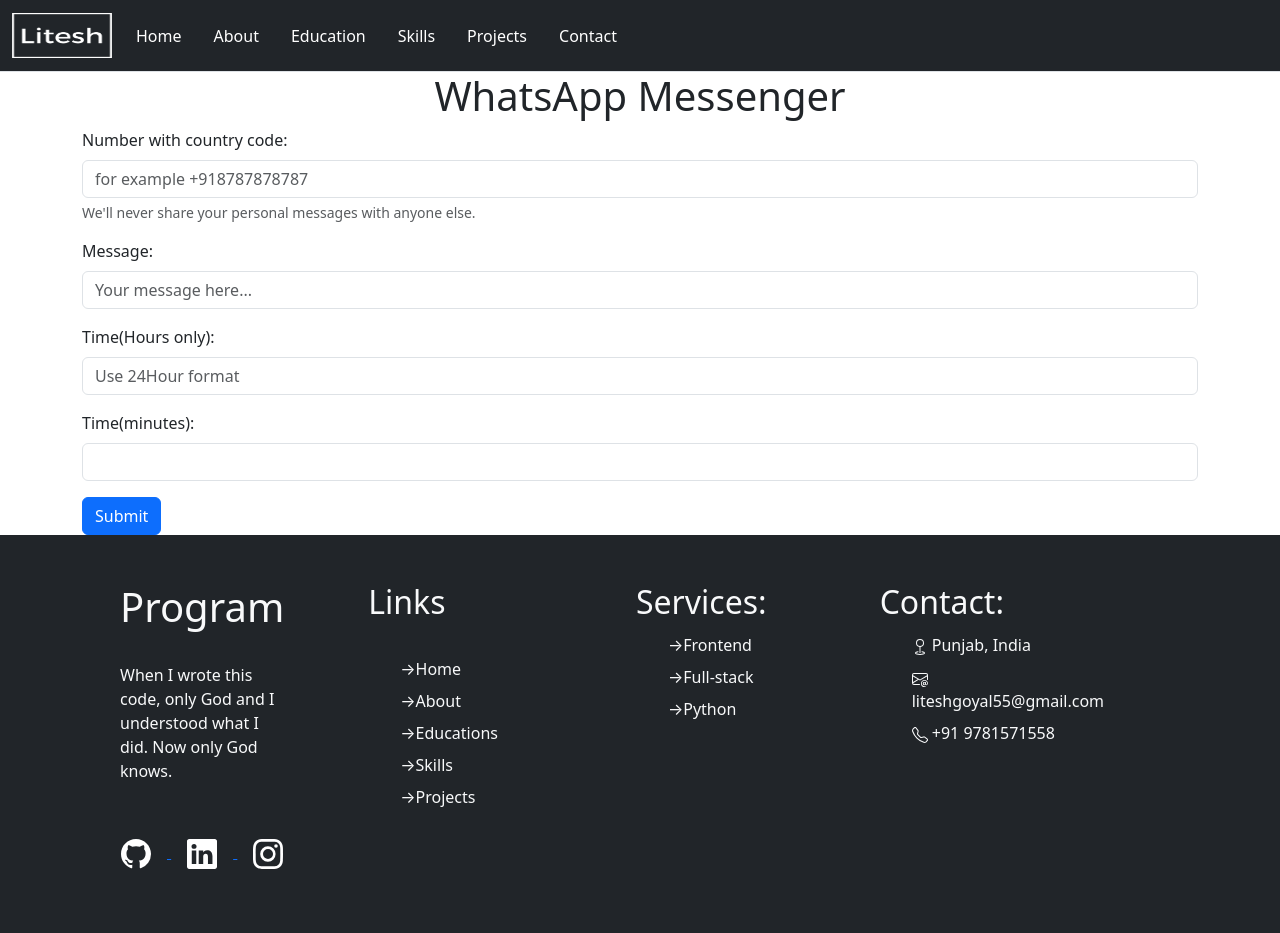
After one commit to LiteshGoyal/Portfolio, a Django app: page /messanger/ in a window 1280 px wide. The commit adds this page. Run offline with Django 5.2, Linux system fonts and the light colour scheme.

Commit message:
making more functional

```diff
--- a/litesh/litesh/urls.py
+++ b/litesh/litesh/urls.py
@@ -23,4 +23,5 @@
     path('', views.homepage,name='homer'),
     path('email-generator/', views.emailgen),
     path('timer/',views.timer),
+    path('messanger/',views.messanger),
 ]
--- a/litesh/litesh/views.py
+++ b/litesh/litesh/views.py
@@ -1,9 +1,7 @@
 from time import *
-import random
-from django.http import HttpResponse,HttpResponseRedirect
-from django.shortcuts import render,redirect
-from plyer import notification
+from django.shortcuts import render
 from win10toast import ToastNotifier
+import pywhatkit as pyw
 
 def homepage(request):
     return render(request,'index.html')
@@ -40,3 +38,16 @@
     except:
         print("pass")
     return render(request,'timer.html')
+
+def messanger(request):
+    try:
+        if request.method == "POST":
+            numb = request.POST.get('number')
+            message = request.POST.get('message')
+            hours = eval(request.POST.get('hours'))
+            minutes = eval(request.POST.get('minutes'))
+            print(numb,message,hours,minutes)
+            pyw.sendwhatmsg(numb,message,hours,minutes)
+    except:
+        print('failed')
+    return render(request,'messanger.html')
--- a/litesh/templates/header.html
+++ b/litesh/templates/header.html
@@ -4,9 +4,10 @@
 <head>
     <meta charset="utf-8">
     <meta name="viewport" content="width=device-width, initial-scale=1">
-    <title>Bootstrap demo</title>
+    <title>Litesh Goyal</title>
     <link rel="stylesheet" href="/static/css/style.css">
     <script src="/static/js/main.js"></script>
+    <link rel="icon" type="image/x-icon" href="/static/img/icon.png">
     <link href="https://cdn.jsdelivr.net/npm/bootstrap@5.3.3/dist/css/bootstrap.min.css" rel="stylesheet"
         integrity="sha384-QWTKZyjpPEjISv5WaRU9OFeRpok6YctnYmDr5pNlyT2bRjXh0JMhjY6hW+ALEwIH" crossorigin="anonymous">
 
--- /dev/null
+++ b/litesh/templates/messanger.html
@@ -0,0 +1,27 @@
+{% extends 'base.html' %}
+{% block content %}
+
+<h1 class="d-flex justify-content-center align-items-center">WhatsApp Messenger</h1>
+<form method="post" class="container">
+  {% csrf_token %}
+    <div class="mb-3">
+      <label for="exampleInputEmail1" class="form-label">Number with country code:</label>
+      <input type="text" class="form-control" name="number" placeholder="for example +918787878787" aria-describedby="emailHelp">
+      <div id="emailHelp" class="form-text">We'll never share your personal messages with anyone else.</div>
+    </div>
+    <div class="mb-3">
+      <label for="exampleInputPassword1" class="form-label">Message:</label>
+      <input type="text" class="form-control" name="message" placeholder="Your message here...">
+    </div>
+    <div class="mb-3">
+      <label for="exampleInputPassword1" class="form-label">Time(Hours only):</label>
+      <input type="text" class="form-control" name="hours" placeholder="Use 24Hour format">
+    </div>
+    <div class="mb-3">
+      <label for="exampleInputPassword1" class="form-label">Time(minutes):</label>
+      <input type="text" name="minutes" class="form-control" >
+    </div>
+    <button type="submit" class="btn btn-primary">Submit</button>
+  </form>
+
+{% endblock %}
```
Also changed, not shown: litesh/PyWhatKit_DB.txt (added, +30 -0 lines), litesh/static/css/style.css (+0 -8 lines), litesh/templates/index.html (+21 -22 lines), litesh/static/img/icon.png (added), litesh/static/img/wtsp.avif (added).
